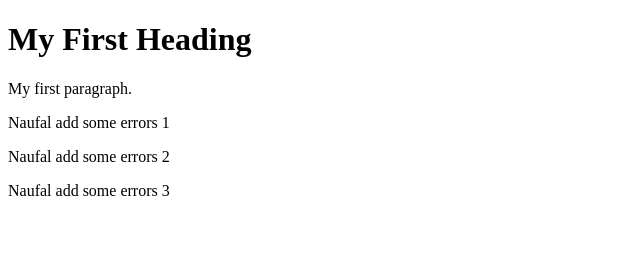
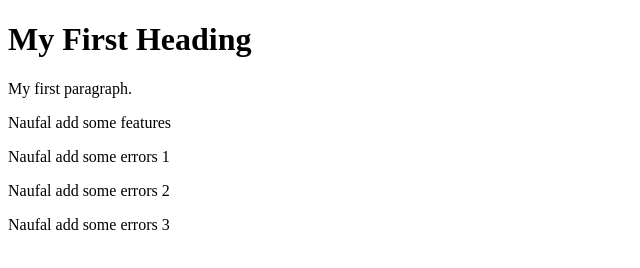
Before and after one commit to mohfarid99/MyWebApp, a plain HTML site: page index.html in a window 1280 px wide. Shown: the whole page, without its empty margins (0-640 px from the left). Drawn offline with Linux system fonts and the light colour scheme.

Commit message:
Revert "Update index.html"
This reverts commit 947e8d3905489027451a8b35dab62826cd4bf479.

```diff
--- a/index.html
+++ b/index.html
@@ -4,6 +4,7 @@
 
 <h1>My First Heading</h1>
 <p>My first paragraph.</p>
+<p>Naufal add some features</p>
 <p>Naufal add some errors 1</p>
 <p>Naufal add some errors 2</p>
 <p>Naufal add some errors 3</p>
```
